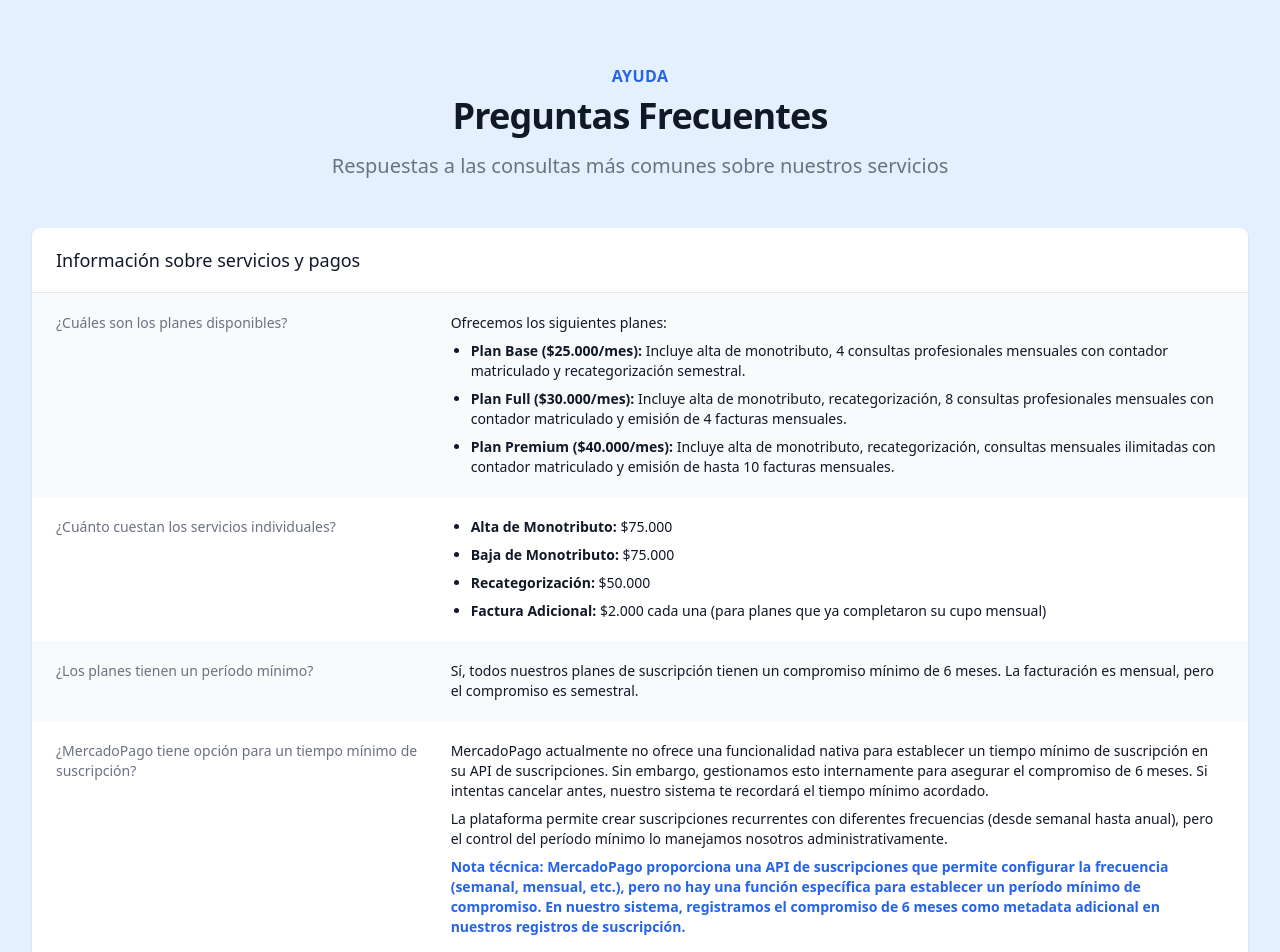
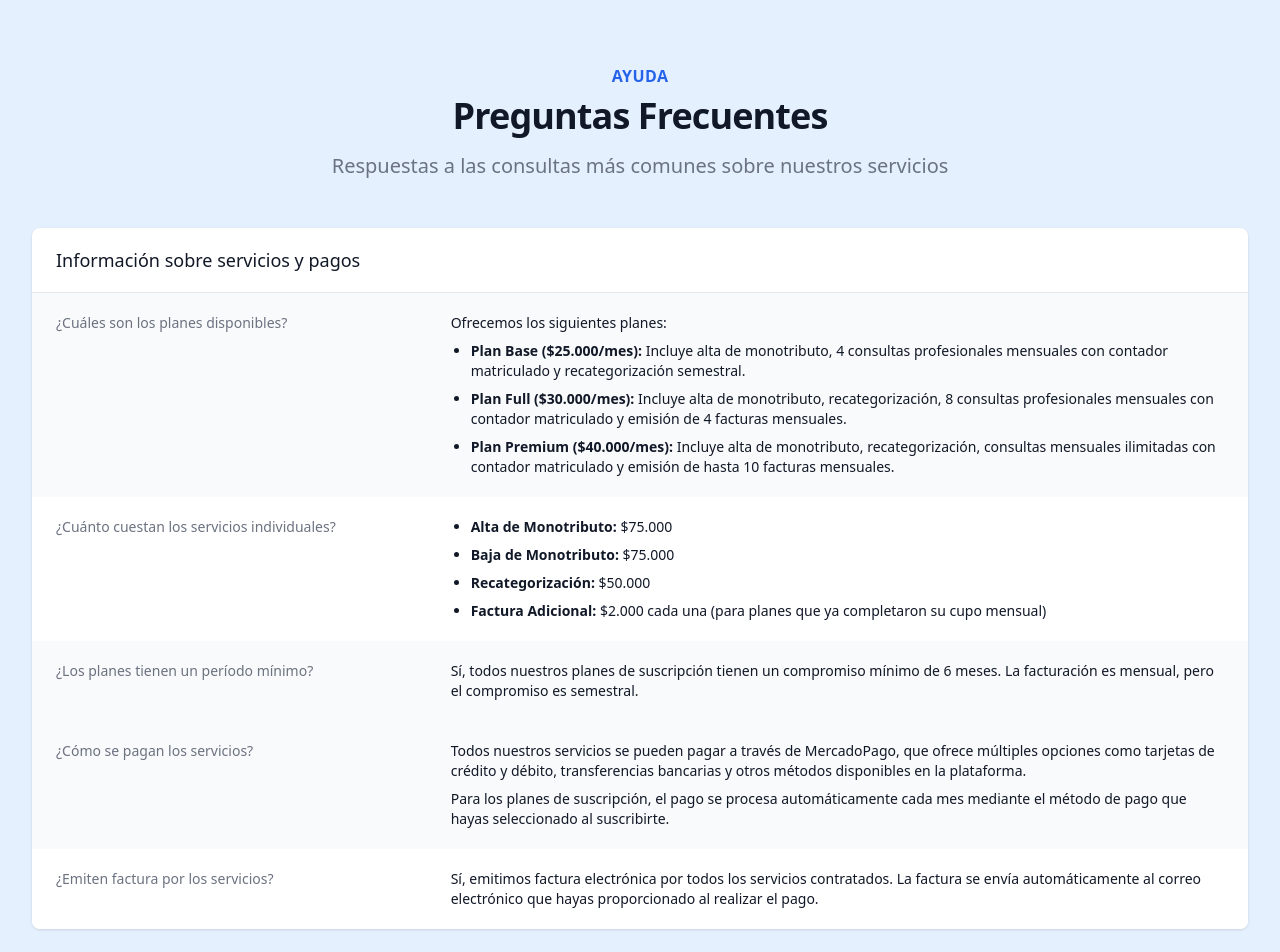
Before and after one commit to demaime/monotributo-dig-front, a Next.js app: page /faq in a window 1280 px wide. Shown: the top 952 px of the page. Built offline with nearby package versions, Linux system fonts and the light colour scheme.

Commit message:
eliminada pregunta de MercadLibre de las faqs

```diff
--- a/src/pages/faq.js
+++ b/src/pages/faq.js
@@ -95,37 +95,7 @@ export default function FAQ() {
                     </p>
                   </dd>
                 </div>
-                <div className="bg-white px-4 py-5 sm:grid sm:grid-cols-3 sm:gap-4 sm:px-6">
-                  <dt className="text-sm font-medium text-gray-500">
-                    ¿MercadoPago tiene opción para un tiempo mínimo de
-                    suscripción?
-                  </dt>
-                  <dd className="mt-1 text-sm text-gray-900 sm:mt-0 sm:col-span-2">
-                    <p>
-                      MercadoPago actualmente no ofrece una funcionalidad nativa
-                      para establecer un tiempo mínimo de suscripción en su API
-                      de suscripciones. Sin embargo, gestionamos esto
-                      internamente para asegurar el compromiso de 6 meses. Si
-                      intentas cancelar antes, nuestro sistema te recordará el
-                      tiempo mínimo acordado.
-                    </p>
-                    <p className="mt-2">
-                      La plataforma permite crear suscripciones recurrentes con
-                      diferentes frecuencias (desde semanal hasta anual), pero
-                      el control del período mínimo lo manejamos nosotros
-                      administrativamente.
-                    </p>
-                    <p className="mt-2 font-semibold text-blue-600">
-                      Nota técnica: MercadoPago proporciona una API de
-                      suscripciones que permite configurar la frecuencia
-                      (semanal, mensual, etc.), pero no hay una función
-                      específica para establecer un período mínimo de
-                      compromiso. En nuestro sistema, registramos el compromiso
-                      de 6 meses como metadata adicional en nuestros registros
-                      de suscripción.
-                    </p>
-                  </dd>
-                </div>
+
                 <div className="bg-gray-50 px-4 py-5 sm:grid sm:grid-cols-3 sm:gap-4 sm:px-6">
                   <dt className="text-sm font-medium text-gray-500">
                     ¿Cómo se pagan los servicios?
```
